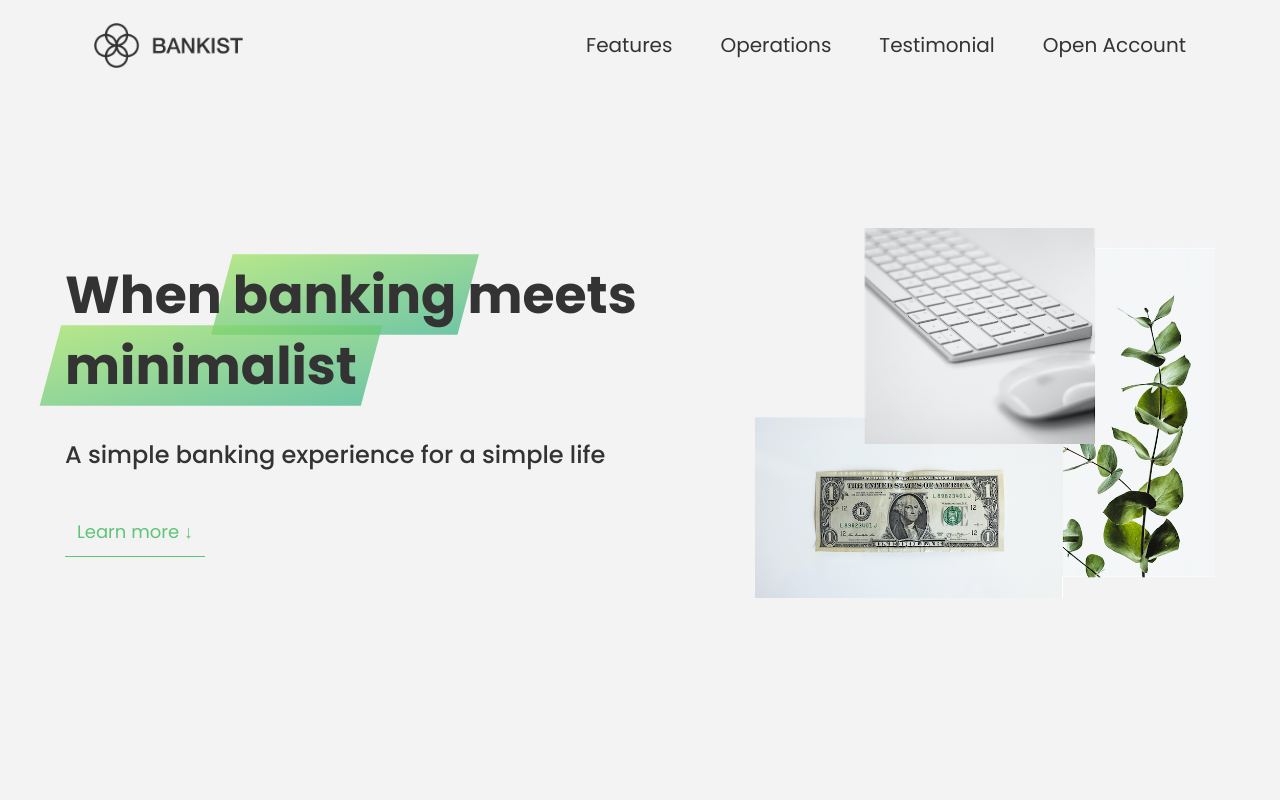
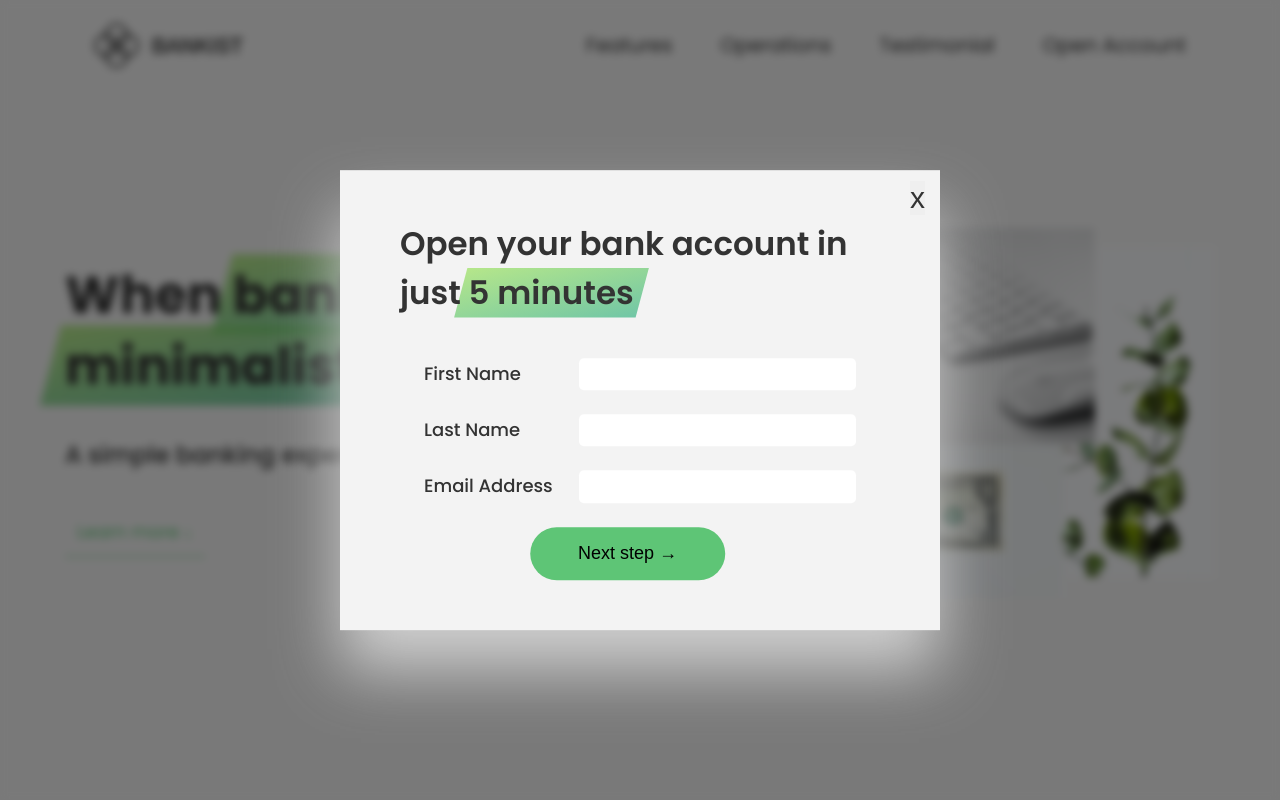
Before and after one commit to BachTranAnhDuc/Bankist, a website: page index.html in a window 1280 px wide. Shown: the top 800 px of the page. Drawn offline with Linux system fonts and the light colour scheme.

Commit message:
modal login

```diff
--- a/index.html
+++ b/index.html
@@ -256,5 +256,25 @@
         product.
       </p>
     </footer>
+
+    <div class="modal">
+      <button class="btn--close-modal">x</button>
+      <h2 class="modal__header u-margin-bottom--4">
+        Open your bank account in just <span class="highlight"> 5 minutes</span>
+      </h2>
+
+      <form action="#" class="modal__form">
+        <label for="firstName">First Name</label>
+        <input type="text" />
+        <label for="lastName">Last Name</label>
+        <input type="text" />
+        <label for="email">Email Address</label>
+        <input type="email" />
+
+        <button class="btn btn--modal">Next step &rarr;</button>
+      </form>
+    </div>
+
+    <div class="overlay"></div>
   </body>
 </html>
--- a/js/script.js
+++ b/js/script.js
@@ -0,0 +1,31 @@
+"use strict";
+
+///////////////////////////////////////
+// Modal window
+
+const modal = document.querySelector(".modal");
+const overlay = document.querySelector(".overlay");
+const btnCloseModal = document.querySelector(".btn--close-modal");
+const btnsOpenModal = document.querySelectorAll(".btn--show-modal");
+
+const openModal = function () {
+  modal.classList.remove("hidden");
+  overlay.classList.remove("hidden");
+};
+
+const closeModal = function () {
+  modal.classList.add("hidden");
+  overlay.classList.add("hidden");
+};
+
+for (let i = 0; i < btnsOpenModal.length; i++)
+  btnsOpenModal[i].addEventListener("click", openModal);
+
+btnCloseModal.addEventListener("click", closeModal);
+overlay.addEventListener("click", closeModal);
+
+document.addEventListener("keydown", function (e) {
+  if (e.key === "Escape" && !modal.classList.contains("hidden")) {
+    closeModal();
+  }
+});
--- a/sass/components/_button.scss
+++ b/sass/components/_button.scss
@@ -28,7 +28,7 @@
   border: none;
   border-radius: 10rem;
   padding: 1.6rem 4.8rem;
-  // background-color: aqua;
+  background-color: $color-primary;
   font-size: 1.8rem;
   font-weight: 500;
   cursor: pointer;
@@ -47,6 +47,23 @@
     &:active {
       background-color: $color-primary-darker;
     }
+  }
+
+  &--modal {
+    grid-column: 2 / -1;
+    justify-self: start;
+    transform: translateX(-25%);
+  }
+
+  &--close-modal {
+    position: absolute;
+    top: 2.5%;
+    right: 2.5%;
+
+    border: none;
+    color: inherit;
+    // padding: 4px;
+    font-size: 3rem;
   }
 }
 
--- /dev/null
+++ b/sass/components/_modal.scss
@@ -0,0 +1,54 @@
+.modal {
+  position: fixed;
+  top: 50%;
+  left: 50%;
+  transform: translate(-50%, -50%);
+  max-width: 60rem;
+  background-color: #f3f3f3;
+  padding: 5rem 6rem;
+  box-shadow: 0 4rem 6rem rgb(207, 207, 207);
+  z-index: 1000;
+  transition: all 0.5s;
+
+  &__header {
+    font-size: 3.25rem;
+    font-weight: 600;
+    line-height: 1.5;
+  }
+
+  &__form {
+    padding: 0 2.4rem;
+    display: grid;
+    grid-template-columns: 1fr 2fr;
+    column-gap: 1.6rem;
+    row-gap: 2.4rem;
+
+    label {
+      font-size: 1.8rem;
+      font-weight: 500;
+    }
+
+    input {
+      border: none;
+      border-radius: 0.5rem;
+      padding: 0.8rem 1.6rem;
+    }
+  }
+}
+
+.hidden {
+  visibility: hidden;
+  opacity: 0;
+}
+
+.overlay {
+  position: fixed;
+  top: 0;
+  left: 0;
+  width: 100%;
+  height: 100%;
+  background-color: rgba(0, 0, 0, 0.5);
+  backdrop-filter: blur(4px);
+  z-index: 100;
+  transition: all 0.5s;
+}
--- a/sass/main.scss
+++ b/sass/main.scss
@@ -12,6 +12,7 @@
 @import "components/operations";
 @import "components/testimonial";
 @import "components/signup";
+@import "components/modal";
 
 @import "layout/grid";
 @import "layout/header";
```
Also changed, not shown: css/style.css.
